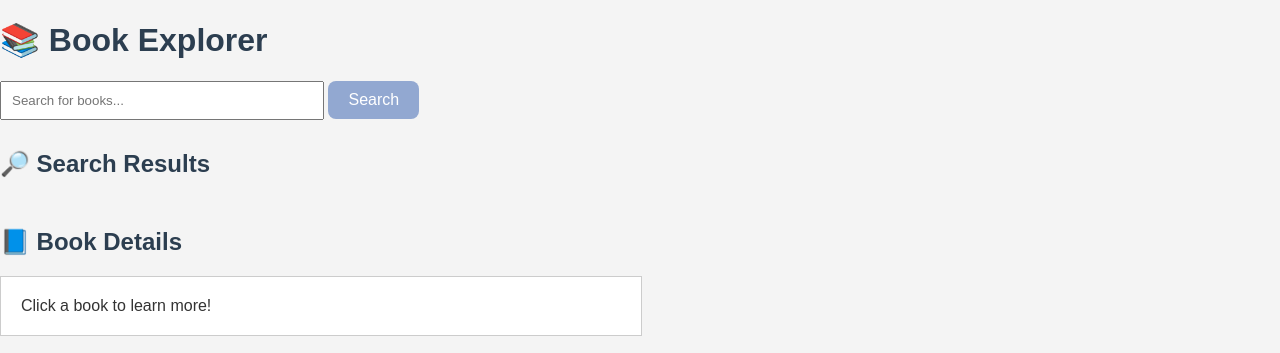
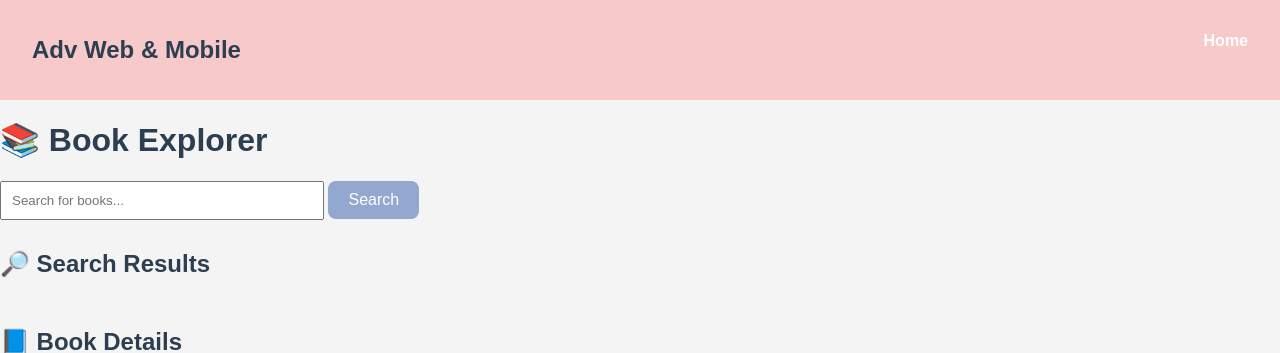
Before and after one commit to wonsayin/Adv-Web-Mobile, a website: page book-search-ajax.html in a window 1280 px wide. Shown: the top 353 px of the page. Drawn offline with nearby package versions, Linux system fonts and the light colour scheme.

Commit message:
Update book-search-ajax.html

```diff
--- a/book-search-ajax.html
+++ b/book-search-ajax.html
@@ -109,6 +109,14 @@
   </style>
 </head>
 <body>
+
+  <!-- navbar -->
+  <nav>
+    <h2>Adv Web & Mobile</h2>
+    <ul>
+      <li><a href="index.html">Home</a></li>
+    </ul>
+  </nav>
 
 <h1>📚 Book Explorer</h1>
 
```
